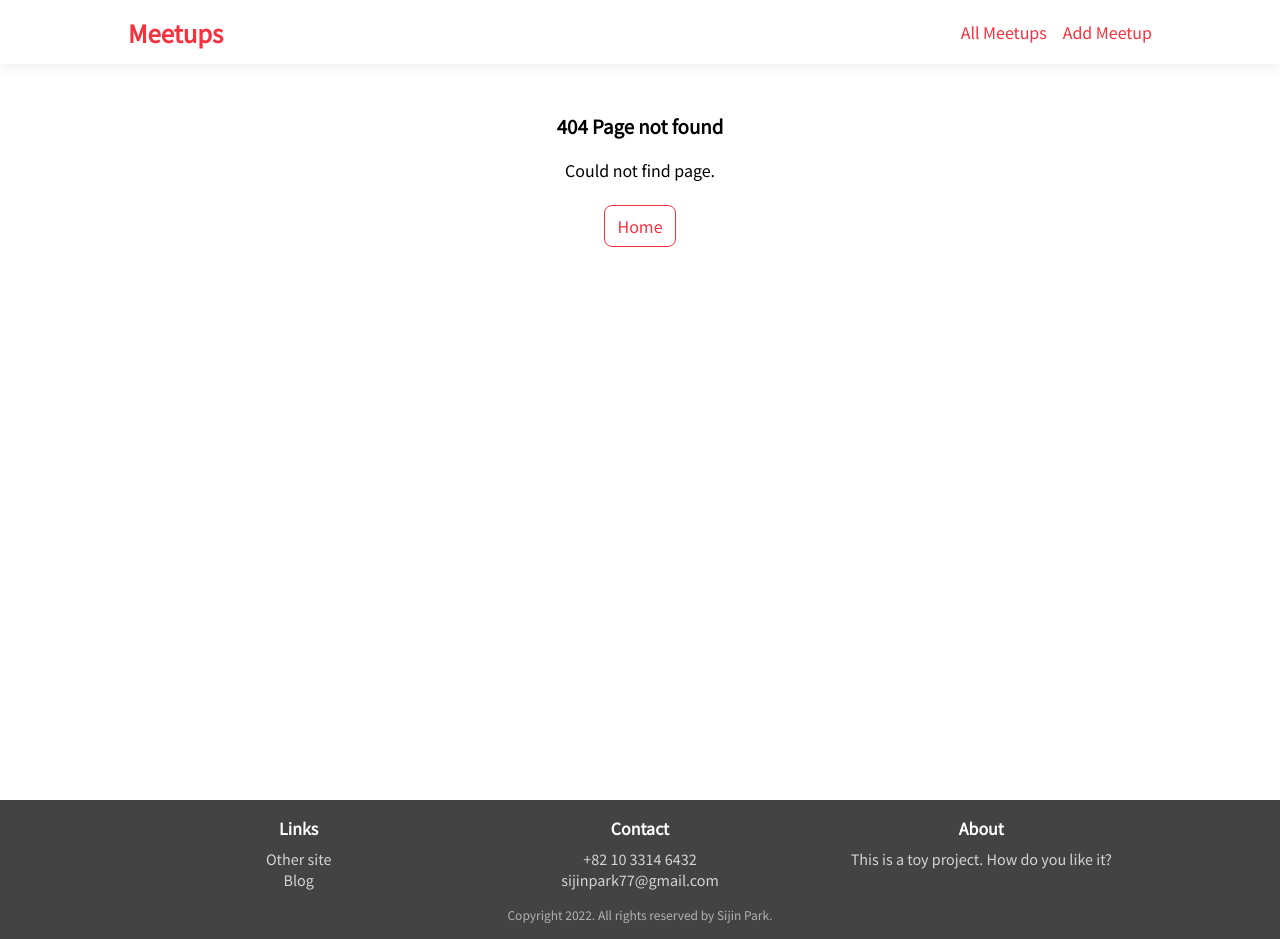
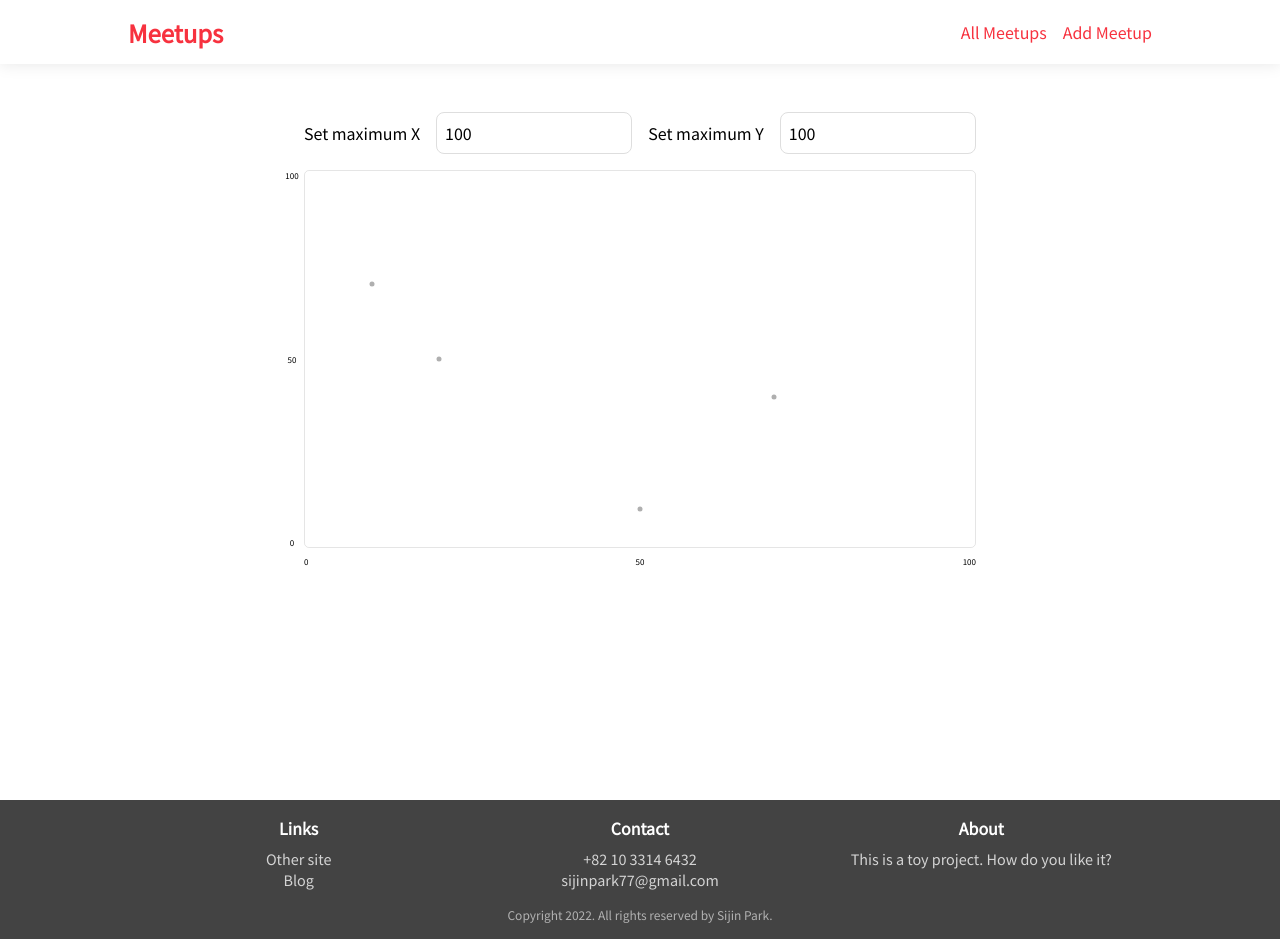
Before and after one commit to dduicoder/next-practice, a Next.js app: page /chart in a window 1280 px wide. Before the commit this address had no page. Built offline with nearby package versions, Linux system fonts and the light colour scheme.

Commit message:
slider, chart

```diff
--- /dev/null
+++ b/components/UI/Chart.js
@@ -0,0 +1,55 @@
+import { useState } from "react";
+import classes from "./Chart.module.css";
+
+const Chart = ({ xTotal, yTotal, datas }) => {
+  const [maxX, setMaxX] = useState(xTotal);
+  const [maxY, setMaxY] = useState(yTotal);
+
+  return (
+    <>
+      <div className={classes.control}>
+        <label htmlFor="x">Set maximum X</label>
+        <input
+          id="x"
+          type="number"
+          value={maxX}
+          onChange={(e) => setMaxX(e.target.value)}
+        />
+        <label htmlFor="y">Set maximum Y</label>
+        <input
+          id="y"
+          type="number"
+          value={maxY}
+          onChange={(e) => setMaxY(e.target.value)}
+        />
+      </div>
+      <section className={classes.container}>
+        <div className={classes.graduation}>
+          <span>{maxY}</span>
+          <span>{Math.round(maxY / 2)}</span>
+          <span>0</span>
+        </div>
+        <div className={classes.chart}>
+          {datas.map((data, i) => (
+            <div
+              className={classes.item}
+              key={i}
+              data={`(${data.x}, ${data.y})`}
+              style={{
+                left: `${(100 * data.x) / maxX}%`,
+                bottom: `${(100 * data.y) / maxY}%`,
+              }}
+            />
+          ))}
+        </div>
+        <div className={classes.graduation}>
+          <span>0</span>
+          <span>{Math.round(maxX / 2)}</span>
+          <span>{maxX}</span>
+        </div>
+      </section>
+    </>
+  );
+};
+
+export default Chart;
--- /dev/null
+++ b/components/UI/Chart.module.css
@@ -0,0 +1,85 @@
+.container {
+  width: 100%;
+  position: relative;
+}
+
+.chart {
+  position: relative;
+  aspect-ratio: 16 / 9;
+  border: 1px solid rgba(0, 0, 0, 0.1);
+  border-radius: 5px;
+  overflow: hidden;
+}
+
+.control {
+  display: flex;
+  align-items: center;
+  gap: 1rem;
+  white-space: nowrap;
+  margin-bottom: 1rem;
+}
+
+.item {
+  width: 5px;
+  height: 5px;
+  border-radius: 50%;
+  transform: translate(-50%, 50%);
+  background-color: rgb(175, 175, 175);
+  position: absolute;
+  transition: all 0.25s ease-in-out;
+}
+
+.item::after {
+  width: max-content;
+  position: absolute;
+  bottom: 5px;
+  left: 5px;
+  opacity: 0;
+  content: attr(data);
+  padding: 5px;
+  border-radius: 5px;
+  font-size: 0.75rem;
+  background-color: rgb(245, 245, 245);
+  transition: all 0.25s ease-in-out;
+}
+
+.item:hover::after {
+  opacity: 1;
+}
+
+.graduation {
+  position: absolute;
+  align-items: center;
+  font-size: 0.5rem;
+}
+
+.graduation:first-child {
+  height: 100%;
+  display: flex;
+  justify-content: space-between;
+  flex-direction: column;
+  left: -0.75rem;
+  transform: translateX(-50%);
+}
+
+.graduation:last-child {
+  width: 100%;
+  bottom: -0.5rem;
+}
+
+.graduation:last-child span {
+  position: absolute;
+}
+
+.graduation:last-child span:first-child {
+  left: 0;
+}
+
+.graduation:last-child span:nth-child(2) {
+  left: 50%;
+  transform: translateX(-50%);
+}
+
+.graduation:last-child span:last-child {
+  right: 0;
+}
--- a/components/UI/Slider.js
+++ b/components/UI/Slider.js
@@ -43,10 +43,9 @@ const Slider = ({ imgs }) => {
         {imgs.map((img, i) => {
           return (
             <img
-              key={img}
+              key={i}
               src={img}
               style={{ width: `${100 / total}%` }}
-              className={index === i + 1 ? classes.mainImg : ""}
               onClick={() => router.push("/meetups")}
             />
           );
--- a/components/UI/Slider.module.css
+++ b/components/UI/Slider.module.css
@@ -14,10 +14,6 @@
   border-radius: 1rem;
   object-fit: cover;
   transition: all 0.5s ease-in-out;
-}
-
-.mainImg {
-  box-shadow: 0 0 2rem rgba(0, 0, 0, 0.25);
 }
 
 .container button {
--- a/components/layout/NotFound.js
+++ b/components/layout/NotFound.js
@@ -4,11 +4,11 @@ import classes from "./NotFound.module.css";
 
 const NotFound = () => {
   return (
-    <div className={classes.notFound}>
+    <section className={classes.notFound}>
       <h3>404 Page not found</h3>
       <p>Could not find page.</p>
       <Link href="/meetups">Home</Link>
-    </div>
+    </section>
   );
 };
 
--- /dev/null
+++ b/pages/chart.js
@@ -0,0 +1,36 @@
+import Head from "next/head";
+
+import Chart from "../components/UI/Chart";
+
+const ChartPage = () => {
+  const datas = [
+    {
+      x: 70,
+      y: 40,
+    },
+    {
+      x: 20,
+      y: 50,
+    },
+    {
+      x: 50,
+      y: 10,
+    },
+    {
+      x: 10,
+      y: 70,
+    },
+  ];
+
+  return (
+    <>
+      <Head>
+        <title>Meetups - Chart</title>
+        <meta name="description" content="Epic chart" />
+      </Head>
+      <Chart xTotal={100} yTotal={100} datas={datas} />
+    </>
+  );
+};
+
+export default ChartPage;
--- a/pages/new-meetup.js
+++ b/pages/new-meetup.js
@@ -2,11 +2,12 @@ import { useRouter } from "next/router";
 import Head from "next/head";
 
 import MeetupForm from "../components/meetups/MeetupForm";
+import { useCallback } from "react";
 
 const NewMeetupPage = () => {
   const router = useRouter();
 
-  const addMeetup = (meetupData) => {
+  const addMeetup = useCallback((meetupData) => {
     fetch("/api/new-meetup", {
       method: "POST",
       body: JSON.stringify(meetupData),
@@ -16,7 +17,7 @@ const NewMeetupPage = () => {
     });
 
     router.push("/");
-  };
+  });
 
   return (
     <>
```
Also changed, not shown: components/meetups/MeetupForm.js (+44 -4 lines), components/meetups/MeetupForm.module.css (+10 -0 lines), pages/slider.js (+9 -9 lines).
